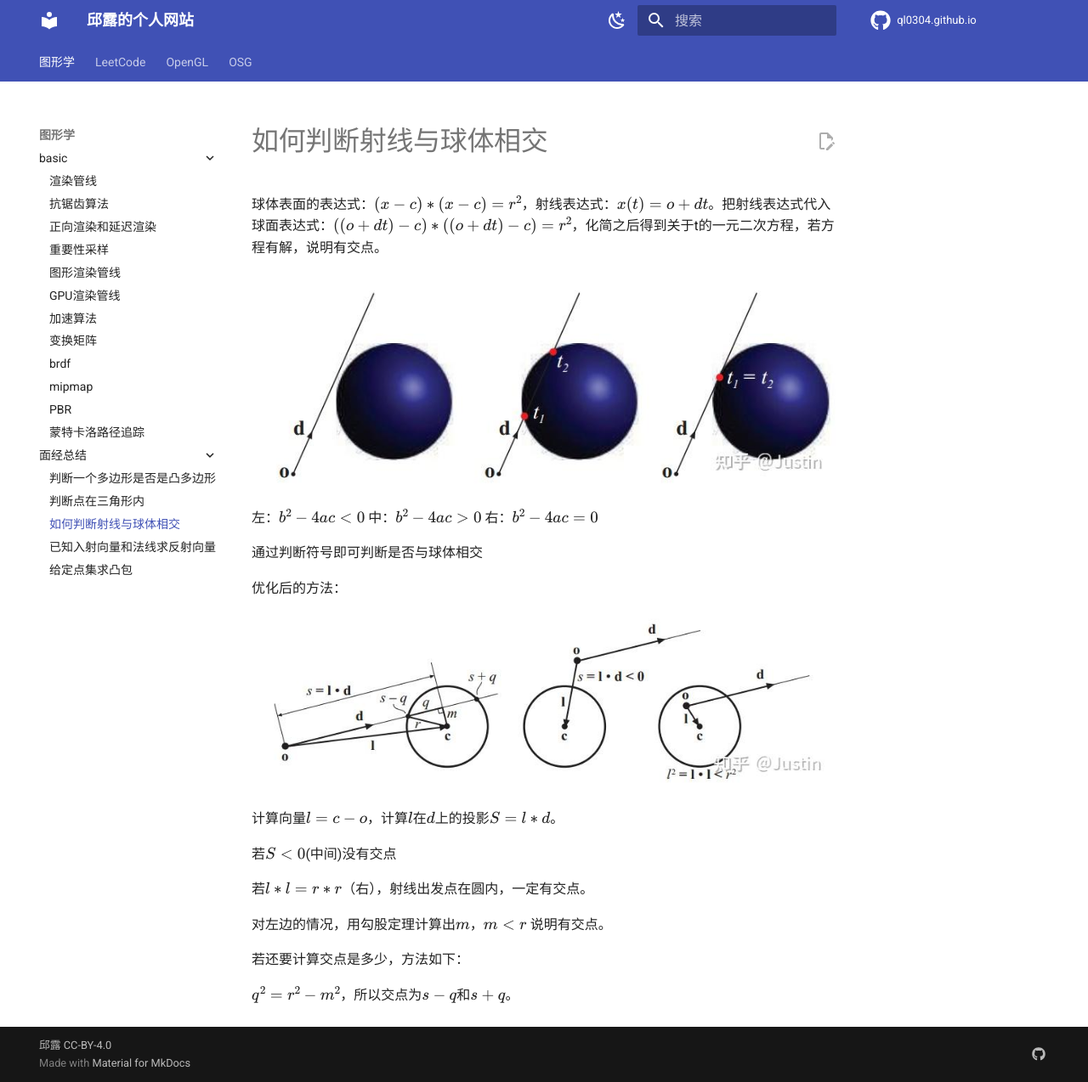
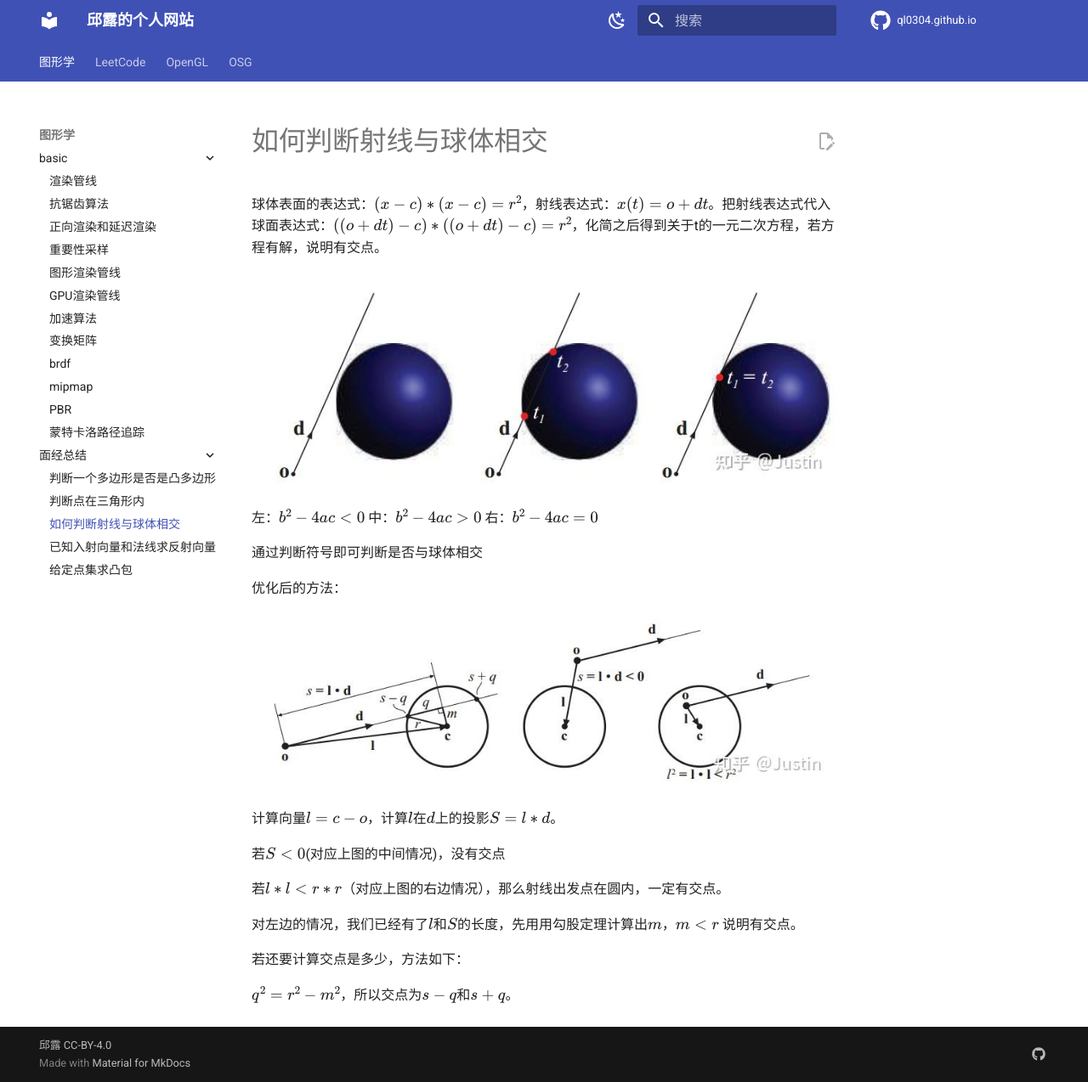
Before and after one commit to ql0304/ql0304.github.io, an MkDocs documentation site: the page built from docs/CG/experience/如何判断射线与球体相交.md, in a window 1280 px wide and 1274 px high. Shown: the whole window at 85% size. Built offline with MkDocs 1.6.1 and Material for MkDocs 9.7.7, drawn with Linux system fonts in a browser that asks for light colours; comment, search, counter and statistics services are not loaded.

Commit message:
modify experience

```diff
--- a/docs/CG/experience/如何判断射线与球体相交.md
+++ b/docs/CG/experience/如何判断射线与球体相交.md
@@ -14,11 +14,11 @@
 
 计算向量$l=c-o$，计算$l$在$d$上的投影$S=l*d$。
 
-若$S<0$(中间)没有交点
+若$S<0$(对应上图的中间情况)，没有交点
 
-若$l*l = r*r$（右），射线出发点在圆内，一定有交点。
+若$l*l < r*r$（对应上图的右边情况），那么射线出发点在圆内，一定有交点。
 
-对左边的情况，用勾股定理计算出$m$，$m<r$ 说明有交点。
+对左边的情况，我们已经有了$l$和$S$的长度，先用用勾股定理计算出$m$，$m<r$ 说明有交点。
 
 若还要计算交点是多少，方法如下：
 
```
